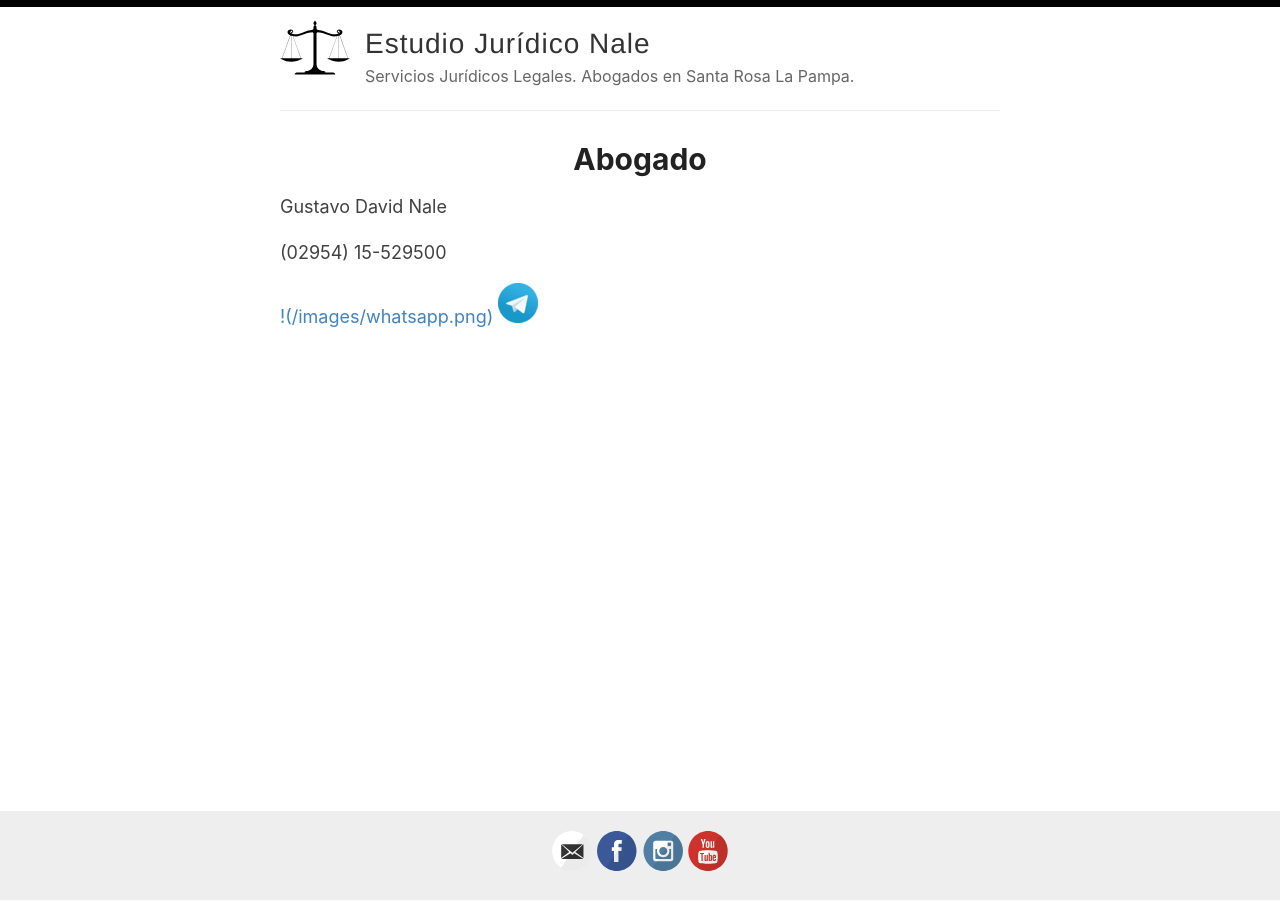
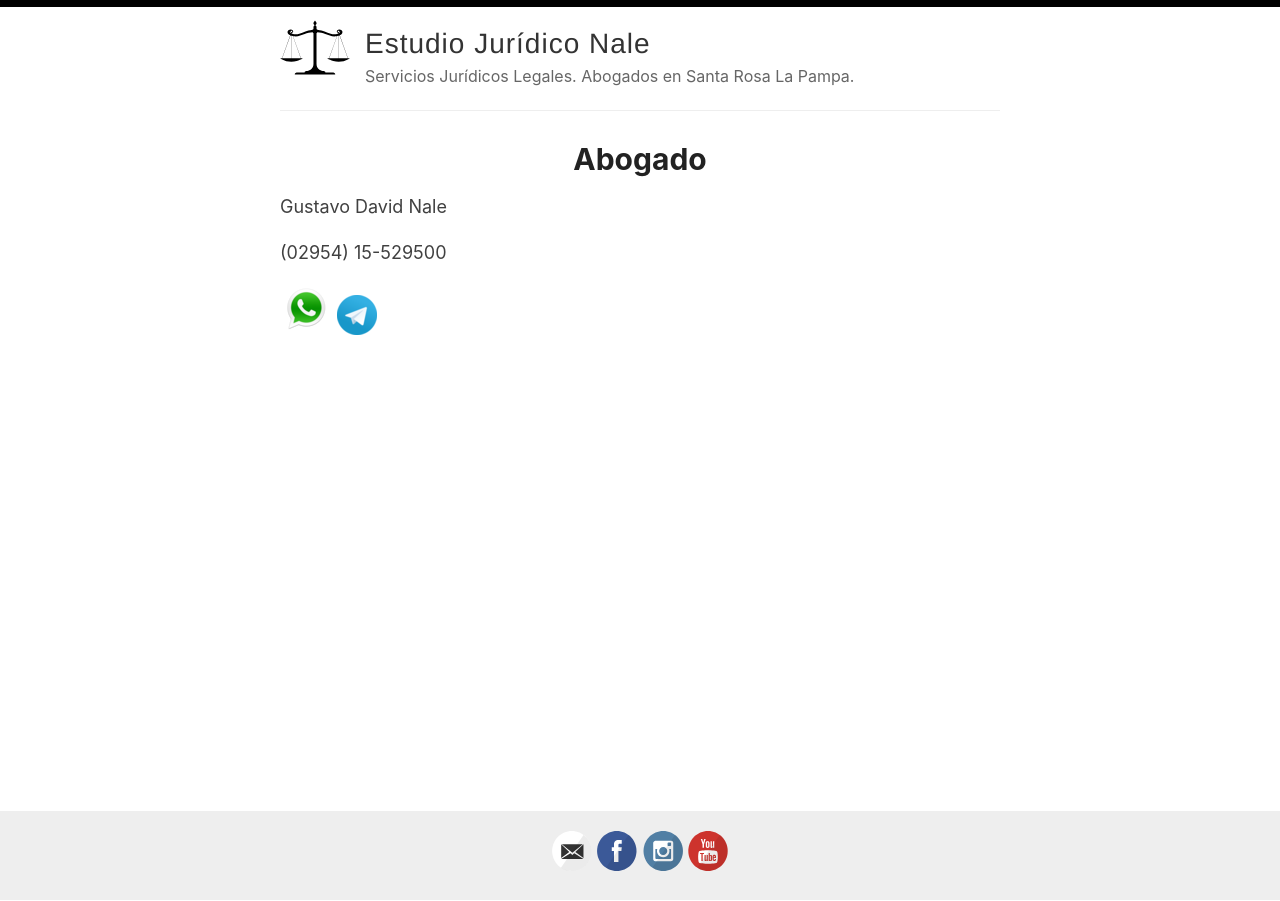
Before and after one commit to gustavonale/estudionale.com, a Jekyll site: the page built from index.md, in a window 1280 px wide. Built offline with Jekyll 4.4.1, drawn with Linux system fonts in a browser that asks for light colours; the list of posts is cut into pages by our own code.

Commit message:
Update index.md

```diff
--- a/index.md
+++ b/index.md
@@ -8,5 +8,5 @@ Gustavo David Nale
 (02954) 15-529500
 
 
-[!(/images/whatsapp.png)](https://wa.me/5492954529500/)
+[![](https://estudionale.com/images/whatsapp.png)](https://wa.me/5492954529500/)
 [![](/images/telegram.png)](https://t.me/gustavo_ok/)
```
